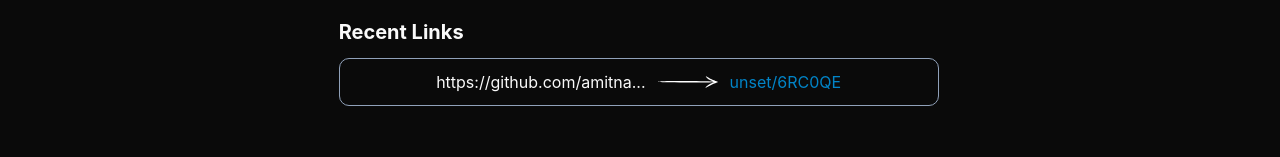
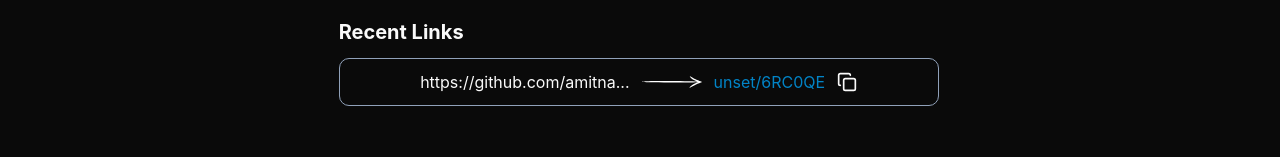
Before and after one commit to amitnaik96/snip, a Next.js app: page / in a window 1280 px wide. Shown: the part 488-645 px from the top of the page. Built offline with nearby package versions, Linux system fonts and the light colour scheme; no server answers.

Commit message:
build fix

```diff
--- a/components/Navbar.tsx
+++ b/components/Navbar.tsx
@@ -4,7 +4,6 @@ import { Github } from 'lucide-react';
 import { Button } from "@/components/ui/button"
 import { ModeToggle } from './Toggle';
 import { useRouter } from 'next/navigation';
-import { toast } from "sonner"
 
 export const Navbar = () => {
     const router = useRouter();
--- a/components/Snip.tsx
+++ b/components/Snip.tsx
@@ -18,5 +18,6 @@ export const Snip = ({url, snip}: any) => {
             <Image src="/white-rarrow.svg" alt="" width="60" height={30} className="dark:block hidden"/>
         </div>
         <div className="flex flex-col justify-center text-[#0284c7]">{snipUrl}</div>
+        <button><Copy size={20}/></button>
     </div>
 }
```
